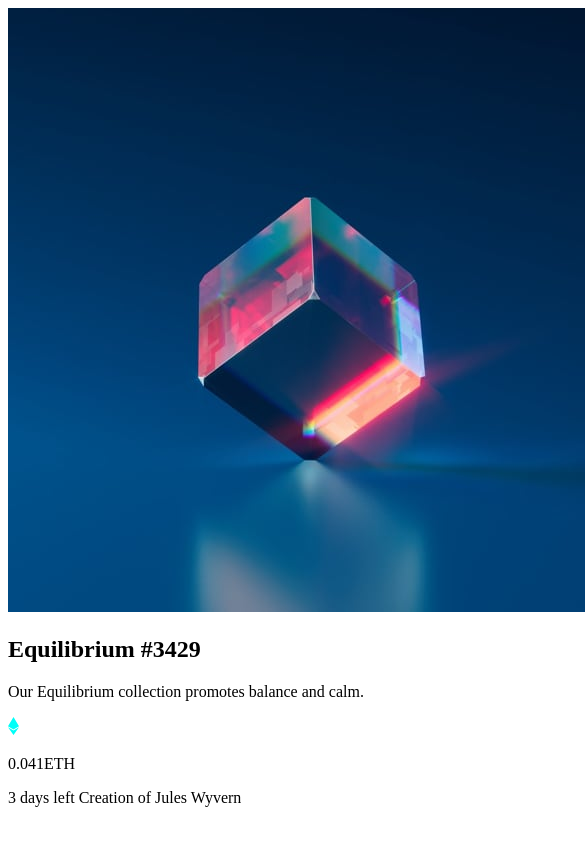
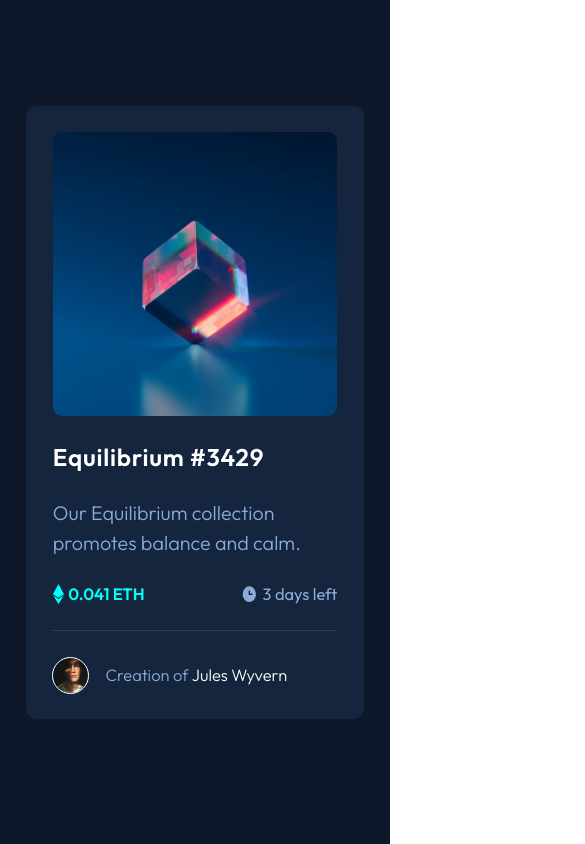
Before and after one commit to maxkdavis/frontendmentor-nft-card-component, a plain HTML site: page index.html in a window 390 px wide. Shown: the top 844 px of the page, 585 px wide, since content can reach past the window. Drawn offline with Linux system fonts and the light colour scheme.

Commit message:
update responsive layouts

```diff
--- /dev/null
+++ b/css/styles.css
@@ -0,0 +1,157 @@
+/*
+===DESIGN SYSTEM====
+
+- Font Sizes (px)
+13 - default
+
+- Spacing System (px)
+2 / 4 / 8 / 12 / 16 / 24/ 32/ 48 / 64 / 80/ 96/ 128
+
+ */
+
+* {
+  margin: 0;
+  padding: 0;
+  box-sizing: border-box;
+}
+
+html {
+  font-size: 62.5%;
+}
+
+body {
+  font-family: 'Outfit', sans-serif;
+  font-size: 1.8rem;
+  line-height: 1.2;
+}
+
+.section-card {
+  background-color: hsl(217, 54%, 11%);
+  padding: 9.6rem 2.4rem 4.8rem;
+  height: 100vh;
+}
+
+.card {
+  color: hsl(215, 51%, 70%);
+  max-width: 35rem;
+  border-radius: 11px;
+  background-color: hsl(216, 50%, 16%);
+  /* outline: 1px dashed white; */
+  padding: 2.4rem;
+  margin: 0 auto;
+}
+
+.card__header {
+  position: relative;
+}
+
+.header__img {
+  display: block;
+  width: 100%;
+  border-radius: 9px;
+  margin-bottom: 2.4rem;
+}
+
+.overlay {
+  display: flex;
+  justify-content: center;
+  align-items: center;
+  position: absolute;
+  background: rgba(0, 255, 255, 0.685);
+  width: 100%;
+  height: 100%;
+  top: 0;
+  border-radius: 9px;
+  opacity: 0;
+  transition: all 0.7s;
+}
+
+.overlay img {
+  height: 4.4rem;
+}
+
+.heading--primary {
+  color: #fff;
+  font-size: 2.2rem;
+  font-weight: 600;
+  letter-spacing: 0.75px;
+}
+
+.card__tagline {
+  font-size: 1.8rem;
+  font-weight: 300;
+  line-height: 1.5;
+}
+
+.card__content {
+  display: flex;
+  flex-direction: column;
+  gap: 2.4rem;
+  border-bottom: 1px inset hsl(215, 32%, 27%);
+}
+
+.card__description-box {
+  font-size: 1.5rem;
+  display: flex;
+  justify-content: space-between;
+  margin-bottom: 2.4rem;
+}
+
+.nft-amount,
+.nft-days {
+  display: flex;
+  gap: 0.4rem;
+}
+
+.nft-amount-text {
+  color: hsl(178, 100%, 50%);
+  font-weight: 600;
+}
+
+.card__footer {
+  display: flex;
+  align-items: center;
+  gap: 1.6rem;
+  margin-top: 2.4rem;
+}
+
+.author__img-box {
+  display: flex;
+  justify-content: center;
+  align-items: center;
+}
+
+.author__img-box img {
+  height: 3.2rem;
+  outline: 1px solid #fff;
+  border-radius: 50%;
+}
+
+.card__footer-text {
+  font-size: 1.5rem;
+  font-weight: 300;
+}
+
+.card__footer-text span {
+  color: #fff;
+}
+
+/* MEDIA QUERIES */
+
+/* Screen size greater than 352px */
+@media (min-width: 22em) {
+  html {
+    font-size: 68.75%;
+  }
+
+  .overlay:hover {
+    opacity: 1;
+    cursor: pointer;
+  }
+
+  .heading--primary:hover,
+  .name:hover {
+    color: rgba(0, 255, 255);
+    cursor: pointer;
+  }
+}
--- a/index.html
+++ b/index.html
@@ -6,15 +6,23 @@
     <!-- displays site properly based on user's device -->
 
     <link rel="icon" type="image/png" sizes="32x32" href="./images/favicon-32x32.png" />
+    <link rel="preconnect" href="https://fonts.googleapis.com" />
+    <link rel="preconnect" href="https://fonts.gstatic.com" crossorigin />
+    <link href="https://fonts.googleapis.com/css2?family=Outfit:wght@100..900&display=swap" rel="stylesheet" />
+    <link rel="stylesheet" href="css/styles.css" />
+    <link rel="stylesheet" href="css/general.css" />
 
     <title>Frontend Mentor | NFT preview card component</title>
   </head>
   <body>
     <section class="section-card">
       <div class="card">
-        <header class="header">
+        <div class="card__header">
           <img src="images/image-equilibrium.jpg" alt="NFT artwork of a glass cube" class="header__img" />
-        </header>
+          <div class="overlay">
+            <img src="images/icon-view.svg" alt="eye icon" />
+          </div>
+        </div>
 
         <div class="card__content">
           <h1 class="heading--primary">Equilibrium #3429</h1>
@@ -22,13 +30,22 @@
           <div class="card__description-box">
             <div class="nft-amount">
               <img src="images/icon-ethereum.svg" alt="Ethereum logo" />
-              <p class="nft-amount-text">0.041ETH</p>
+              <p class="nft-amount-text">0.041 ETH</p>
             </div>
-            <div class="nft-days"></div>
+            <div class="nft-days">
+              <img src="images/icon-clock.svg" alt="clock icon" />
+              <p class="nft-days-text">3 days left</p>
+            </div>
           </div>
+        </div>
+
+        <div class="card__footer">
+          <div class="author__img-box">
+            <img src="images/image-avatar.png" alt="headshot of Jules Wyvern" />
+          </div>
+          <p class="card__footer-text">Creation of <span class="name">Jules Wyvern</span></p>
         </div>
       </div>
     </section>
-    3 days left Creation of Jules Wyvern
   </body>
 </html>
```
Also changed, not shown: css/general.css (added).
